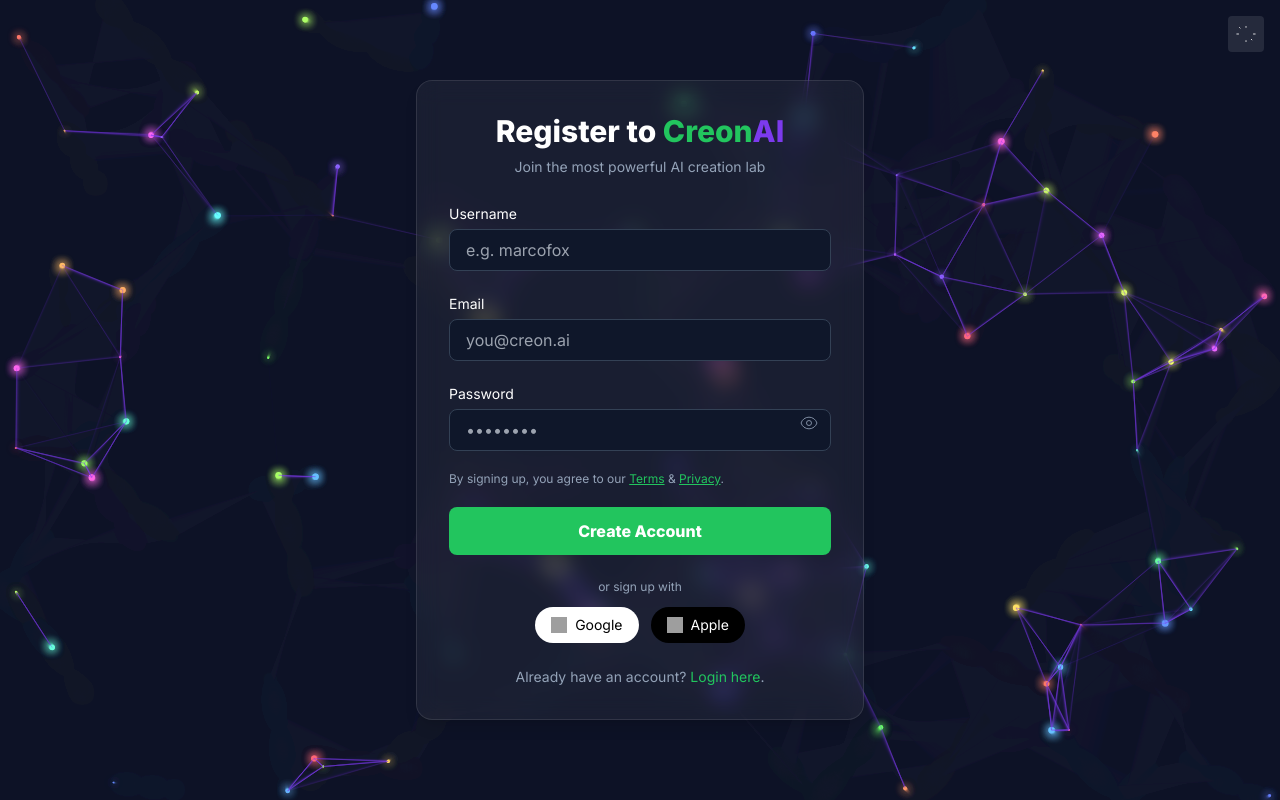
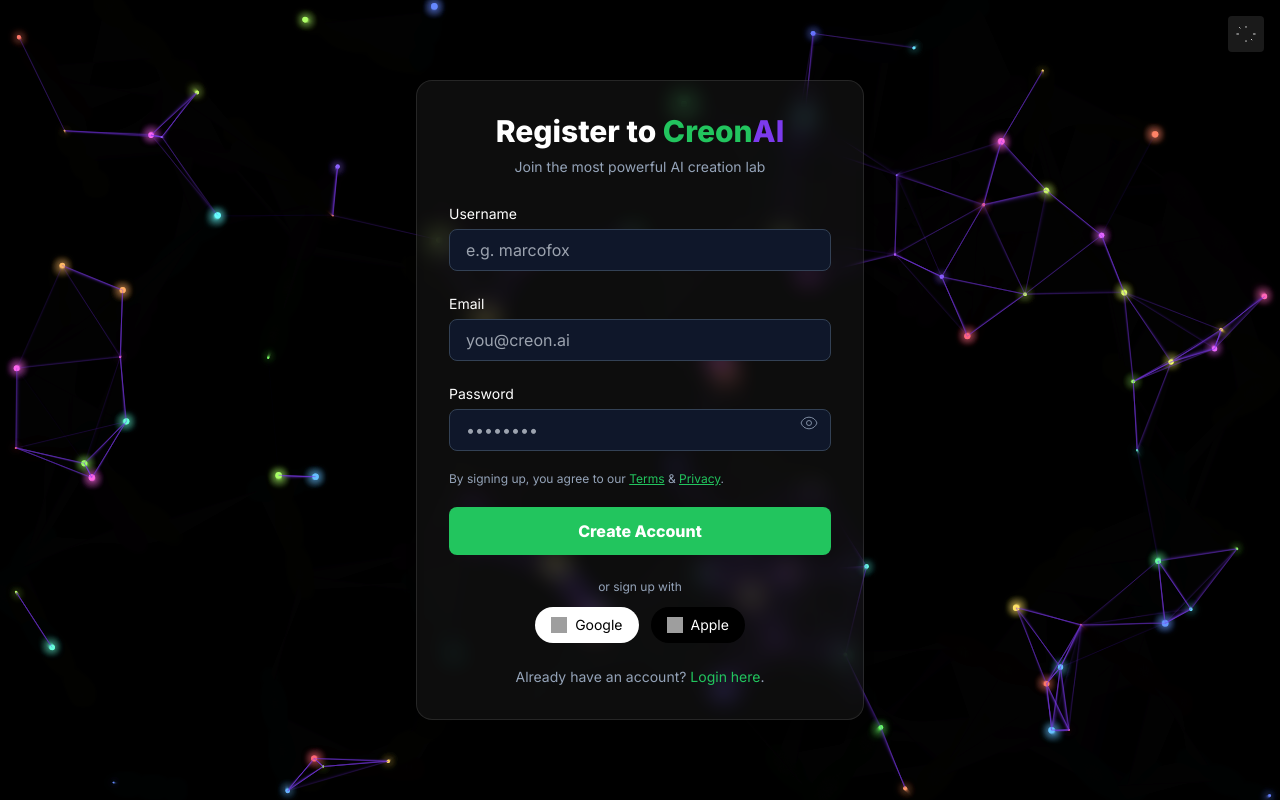
Before and after one commit to Marcofoxx85/CreonAI, a plain HTML site: page register.html in a window 1280 px wide. Drawn offline with nearby package versions, Linux system fonts and the light colour scheme; grey boxes are pictures that could not be loaded.

Commit message:
Update register.html

```diff
--- a/register.html
+++ b/register.html
@@ -191,7 +191,7 @@
 }
 
 function animate() {
-  ctx.fillStyle = "rgba(15, 23, 42, 0.2)";
+  ctx.fillStyle = "rgba(0, 0, 0, 0.2)";
   ctx.fillRect(0, 0, width, height);
 
   for (const node of nodes) {
```
